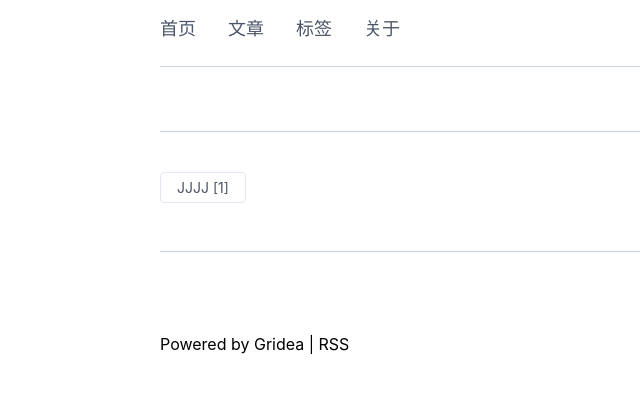
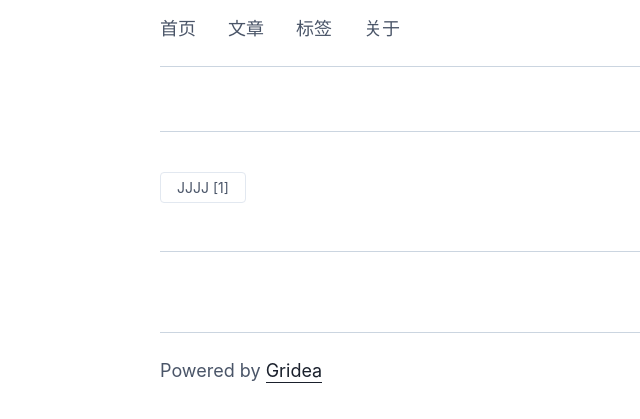
Before and after one commit to jieruypoe/jieruypoe.github.io, a plain HTML site: page tags/index.html in a window 1280 px wide. Shown: the part 95-514 px from the top of the page, without its empty margins (0-640 px from the left). Drawn offline with Linux system fonts and the light colour scheme.

Commit message:
update from gridea: 2020-07-04 13:55:51

```diff
--- a/atom.xml
+++ b/atom.xml
@@ -2,7 +2,7 @@
 <feed xmlns="http://www.w3.org/2005/Atom">
     <id>https://jieruypoe.github.io</id>
     <title>捷捷捷捷的小站</title>
-    <updated>2020-07-04T05:54:33.821Z</updated>
+    <updated>2020-07-04T05:55:50.724Z</updated>
     <generator>https://github.com/jpmonette/feed</generator>
     <link rel="alternate" href="https://jieruypoe.github.io"/>
     <link rel="self" href="https://jieruypoe.github.io/atom.xml"/>
--- a/tags/index.html
+++ b/tags/index.html
@@ -84,10 +84,9 @@
           </div>
         </div>
       </div>
-      <div class="site-footer">
-  Powered by <a href="https://github.com/getgridea/gridea" target="_blank">Gridea</a> | <a class="rss" href="https://jieruypoe.github.io/atom.xml" target="_blank">RSS</a>
+      <div class="footer border-gray-400 border-t pt-6 mt-6 sm:mt-8 md:mt-10 mb-20 text-gray-700 text-sm sm:text-base lg:text-lg">
+  Powered by <a href="https://github.com/getgridea/gridea" target="_blank">Gridea</a>
 </div>
-
     </div>
   </div>
 </body>
```
Also changed, not shown: archives/index.html (+2 -3 lines), index.html (+2 -3 lines), post/about/index.html (+2 -3 lines), post/hello-gridea/index.html (+2 -3 lines), post/huan-ying-da-jia-de-guang-lin/index.html (+2 -3 lines), tag/-KVNRqEJV/index.html (+2 -3 lines), tag/KOU_rFqvD/index.html (+2 -3 lines).
